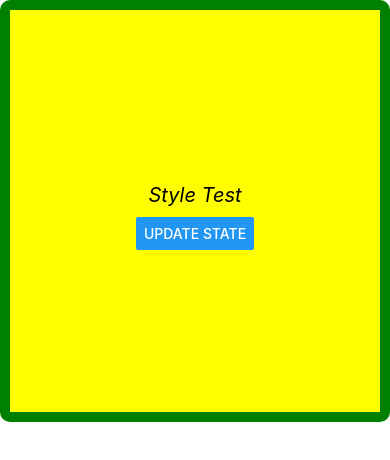
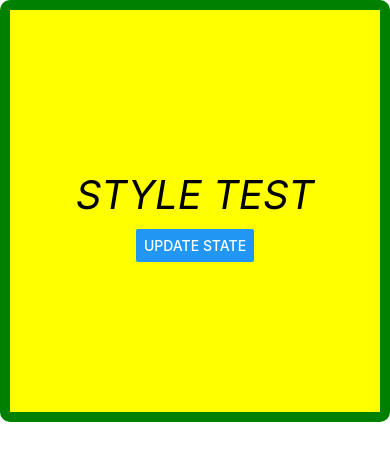
Before and after one commit to codingscode/reactnative_from_zero_to_hero, a React Native app in the folder rntour/: screen / in a window 390 px wide. Shown: the top 460 px of the page. Built offline with nearby package versions, Linux system fonts and the light colour scheme.

Commit message:
parte 11

```diff
--- a/rntour/App.js
+++ b/rntour/App.js
@@ -16,7 +16,7 @@ function App() {
    return (
       <View style={styles.body} >
          <Text style={styles.text} >{name}</Text>
-         <Button title='Update State' onPress={onPressHandler} ></Button>
+         <Button style={styles.button} title='Update State' onPress={onPressHandler} ></Button>
       </View>
    )
 }
@@ -35,9 +35,15 @@ const styles = StyleSheet.create({
    },
    text: {
       color: 'black',
-      fontSize: 20,
+      fontSize: 40,
       fontStyle: 'italic',
-      margin: 10
+      margin: 10,
+      textTransform: 'uppercase'
+   },
+   button: {
+      width: 150,
+      height: 60,
+      backgroundColor: 'orange'
    }
 
 })
```
Also changed, not shown: 1 other file (tests, documents, lock files or other folders).
